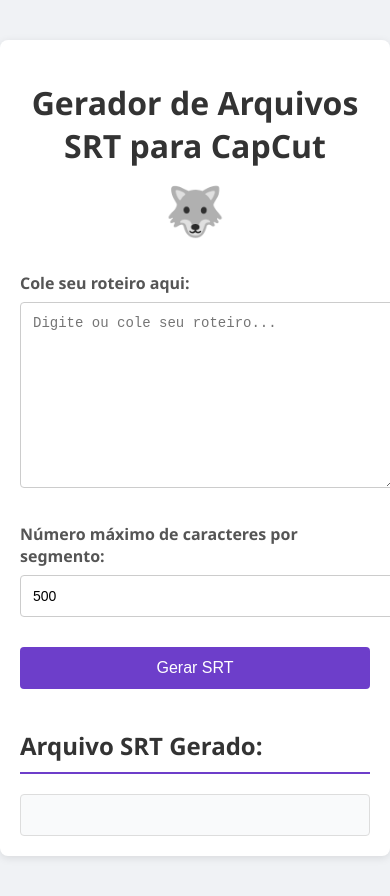
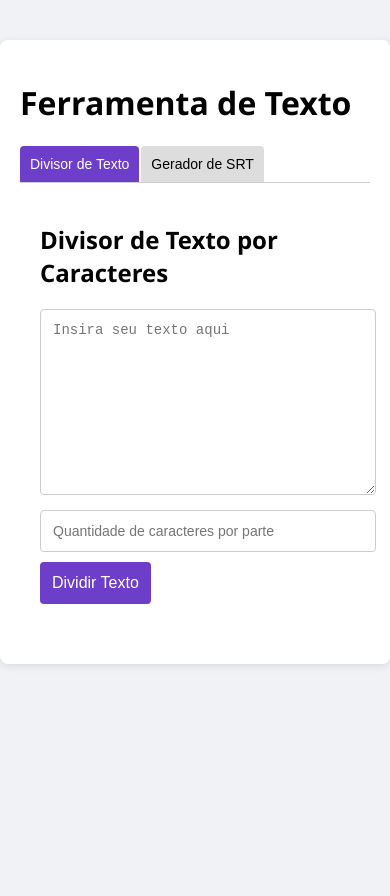
Before and after one commit to csoares99/gerador-srt, a plain HTML site: page index.html in a window 390 px wide. After the commit the page ends 844 px from the top, so only its background shows below. Drawn offline with Linux system fonts and the light colour scheme.

Commit message:
Update index.html

```diff
--- a/index.html
+++ b/index.html
@@ -2,7 +2,7 @@
 <html lang="pt-BR">
 <head>
     <meta charset="UTF-8">
-    <title>Gerador de Arquivos SRT para CapCut</title>
+    <title>Ferramenta de Texto</title>
     <style>
         /* Estilos Gerais */
         body {
@@ -22,22 +22,93 @@
             border-radius: 8px;
         }
 
-        /* Cabeçalho */
-        h1 {
-            text-align: center;
-            color: #333;
-            margin-bottom: 10px; /* Ajustado para espaço menor */
+        /* Estilos das Abas */
+        .tab {
+            overflow: hidden;
+            background-color: #fff;
+            border-bottom: 1px solid #ccc;
         }
 
-        /* Emoticon */
-        .emoticon {
-            text-align: center;
-            font-size: 48px;
-            margin-bottom: 30px; /* Espaço após o emoticon */
+        .tab button {
+            background-color: #ddd;
+            float: left;
+            border: none;
+            outline: none;
+            cursor: pointer;
+            padding: 14px 16px;
+            transition: 0.3s;
+            font-size: 17px;
+            border-radius: 4px 4px 0 0;
+            margin-right: 2px;
         }
 
-        /* Labels e Inputs */
-        label {
+        .tab button:hover {
+            background-color: #ccc;
+        }
+
+        .tab button.active {
+            background-color: #6D3ECA;
+            color: white;
+        }
+
+        /* Conteúdo das Abas */
+        .tabcontent {
+            display: none;
+            padding: 20px;
+            background-color: #fff;
+            border-top: none;
+        }
+
+        /* Estilos Específicos para o Divisor de Texto */
+        .divisor-texto textarea, .divisor-texto input {
+            width: 100%;
+            margin-bottom: 10px;
+            padding: 12px;
+            font-size: 16px;
+            border: 1px solid #ccc;
+            border-radius: 4px;
+        }
+
+        .divisor-texto button {
+            padding: 12px 20px;
+            font-size: 16px;
+            background-color: #6D3ECA;
+            color: #fff;
+            border: none;
+            border-radius: 4px;
+            cursor: pointer;
+        }
+
+        .divisor-texto button:hover {
+            background-color: #5A32A3;
+        }
+
+        .divisor-texto .resultado {
+            margin-top: 20px;
+        }
+
+        .divisor-texto .parte {
+            margin-bottom: 15px;
+            padding: 10px;
+            border: 1px solid #ccc;
+            border-radius: 4px;
+        }
+
+        .divisor-texto .parte button {
+            margin-top: 10px;
+            padding: 10px 15px;
+            font-size: 14px;
+            cursor: pointer;
+        }
+
+        .divisor-texto .copiado {
+            background-color: #4CAF50;
+            color: #fff;
+            border: none;
+        }
+
+        /* Estilos Específicos para o Gerador de SRT */
+        .gerador-srt label {
             font-weight: bold;
             color: #555;
             display: block;
@@ -45,7 +116,7 @@
             margin-top: 20px;
         }
 
-        textarea, input[type="number"] {
+        .gerador-srt textarea, .gerador-srt input[type="number"] {
             width: 100%;
             padding: 12px;
             margin-bottom: 10px;
@@ -55,10 +126,9 @@
             resize: vertical;
         }
 
-        /* Botão */
-        button {
+        .gerador-srt button {
             width: 100%;
-            background-color: #6D3ECA; /* Cor primária roxa */
+            background-color: #6D3ECA;
             color: #fff;
             padding: 15px;
             font-size: 18px;
@@ -68,19 +138,11 @@
             margin-top: 20px;
         }
 
-        button:hover {
-            background-color: #5A32A3; /* Tom mais escuro para hover */
+        .gerador-srt button:hover {
+            background-color: #5A32A3;
         }
 
-        /* Output */
-        h2 {
-            margin-top: 40px;
-            color: #333;
-            border-bottom: 2px solid #6D3ECA; /* Usando a cor primária */
-            padding-bottom: 10px;
-        }
-
-        #output {
+        .gerador-srt #output {
             white-space: pre-wrap;
             background-color: #f9fafb;
             padding: 20px;
@@ -93,11 +155,10 @@
             overflow-y: auto;
         }
 
-        /* Link de Download */
-        #output a {
+        .gerador-srt #output a {
             display: inline-block;
             margin-top: 20px;
-            background-color: #6D3ECA; /* Cor primária roxa */
+            background-color: #6D3ECA;
             color: #fff !important;
             padding: 12px 20px;
             text-decoration: none;
@@ -105,8 +166,8 @@
             font-size: 16px;
         }
 
-        #output a:hover {
-            background-color: #5A32A3; /* Tom mais escuro para hover */
+        .gerador-srt #output a:hover {
+            background-color: #5A32A3;
         }
 
         /* Responsividade */
@@ -115,12 +176,17 @@
                 padding: 20px;
             }
 
-            button {
+            .tab button {
+                font-size: 14px;
+                padding: 10px;
+            }
+
+            .divisor-texto button, .gerador-srt button {
                 font-size: 16px;
                 padding: 12px;
             }
 
-            textarea, input[type="number"] {
+            .divisor-texto textarea, .divisor-texto input, .gerador-srt textarea, .gerador-srt input {
                 font-size: 14px;
             }
         }
@@ -129,10 +195,33 @@
 <body>
 
 <div class="container">
-        <h1>Gerador de Arquivos SRT para CapCut</h1>
+    <h1>Ferramenta de Texto</h1>
+
+    <!-- Abas -->
+    <div class="tab">
+        <button class="tablinks" onclick="openTab(event, 'DivisorTexto')" id="defaultOpen">Divisor de Texto</button>
+        <button class="tablinks" onclick="openTab(event, 'GeradorSRT')">Gerador de SRT</button>
+    </div>
+
+    <!-- Conteúdo da Aba Divisor de Texto -->
+    <div id="DivisorTexto" class="tabcontent">
+        <div class="divisor-texto">
+            <h2>Divisor de Texto por Caracteres</h2>
+            <textarea id="texto" rows="10" placeholder="Insira seu texto aqui"></textarea>
+            <input type="number" id="limite" placeholder="Quantidade de caracteres por parte">
+            <button onclick="dividirTexto()">Dividir Texto</button>
+
+            <div class="resultado" id="resultado"></div>
+        </div>
+    </div>
+
+    <!-- Conteúdo da Aba Gerador de SRT -->
+    <div id="GeradorSRT" class="tabcontent">
+        <div class="gerador-srt">
+            <h2>Gerador de Arquivos SRT para CapCut</h2>
 
             <!-- Emoticon do Lobo -->
-        <div class="emoticon">🐺</div>
+            <div class="emoticon" style="text-align: center; font-size: 48px; margin-bottom: 30px;">🐺</div>
 
             <label for="script">Cole seu roteiro aqui:</label>
             <textarea id="script" rows="10" placeholder="Digite ou cole seu roteiro..."></textarea>
@@ -142,11 +231,109 @@
 
             <button onclick="generateSRT()">Gerar SRT</button>
 
-        <h2>Arquivo SRT Gerado:</h2>
+            <h3>Arquivo SRT Gerado:</h3>
             <div id="output"></div>
+        </div>
+    </div>
 </div>
 
 <script>
+    // Função para alternar entre as abas
+    function openTab(evt, tabName) {
+        var i, tabcontent, tablinks;
+
+        // Esconder todas as abas
+        tabcontent = document.getElementsByClassName("tabcontent");
+        for (i = 0; i < tabcontent.length; i++) {
+            tabcontent[i].style.display = "none";
+        }
+
+        // Remover a classe "active" dos botões
+        tablinks = document.getElementsByClassName("tablinks");
+        for (i = 0; i < tablinks.length; i++) {
+            tablinks[i].className = tablinks[i].className.replace(" active", "");
+        }
+
+        // Mostrar a aba atual e adicionar a classe "active" ao botão
+        document.getElementById(tabName).style.display = "block";
+        evt.currentTarget.className += " active";
+    }
+
+    // Abrir a aba padrão
+    document.getElementById("defaultOpen").click();
+
+    // Funções do Divisor de Texto
+    function dividirTexto() {
+        let texto = document.getElementById('texto').value.trim();
+        let limite = parseInt(document.getElementById('limite').value);
+        let resultadoDiv = document.getElementById('resultado');
+        resultadoDiv.innerHTML = ''; // Limpa resultados anteriores
+
+        if (!texto || !limite) {
+            alert('Por favor, insira o texto e o limite de caracteres.');
+            return;
+        }
+
+        let partes = [];
+        let restante = texto;
+
+        while (restante.length > 0) {
+            if (restante.length <= limite) {
+                partes.push(restante.trim());
+                break;
+            }
+
+            let substr = restante.substring(0, limite + 1);
+            let posicaoPonto = substr.lastIndexOf('.');
+
+            if (posicaoPonto === -1) {
+                posicaoPonto = substr.lastIndexOf(' ');
+                if (posicaoPonto === -1) {
+                    posicaoPonto = limite;
+                }
+            }
+
+            let parte = restante.substring(0, posicaoPonto + 1).trim();
+            partes.push(parte);
+            restante = restante.substring(posicaoPonto + 1).trim();
+        }
+
+        partes.forEach(function(parte, index) {
+            let div = document.createElement('div');
+            div.className = 'parte';
+
+            let titulo = document.createElement('strong');
+            titulo.innerHTML = 'Parte ' + (index + 1) + ' (' + parte.length + ' caracteres):';
+            div.appendChild(titulo);
+
+            div.appendChild(document.createElement('br'));
+
+            let p = document.createElement('p');
+            p.textContent = parte;
+            div.appendChild(p);
+
+            let copyButton = document.createElement('button');
+            copyButton.textContent = 'Copiar Texto';
+            copyButton.onclick = function() {
+                copyToClipboard(parte, copyButton);
+            };
+            div.appendChild(copyButton);
+
+            resultadoDiv.appendChild(div);
+        });
+    }
+
+    function copyToClipboard(text, button) {
+        navigator.clipboard.writeText(text).then(function() {
+            button.textContent = 'Copiado';
+            button.classList.add('copiado');
+            button.disabled = true; // Desativa o botão após copiar
+        }, function(err) {
+            alert('Falha ao copiar o texto: ' + err);
+        });
+    }
+
+    // Funções do Gerador de SRT
     function generateSRT() {
         const scriptText = document.getElementById('script').value;
         const charLimit = parseInt(document.getElementById('charLimit').value);
```
Lines whose indentation alone changed are shown as unchanged.
